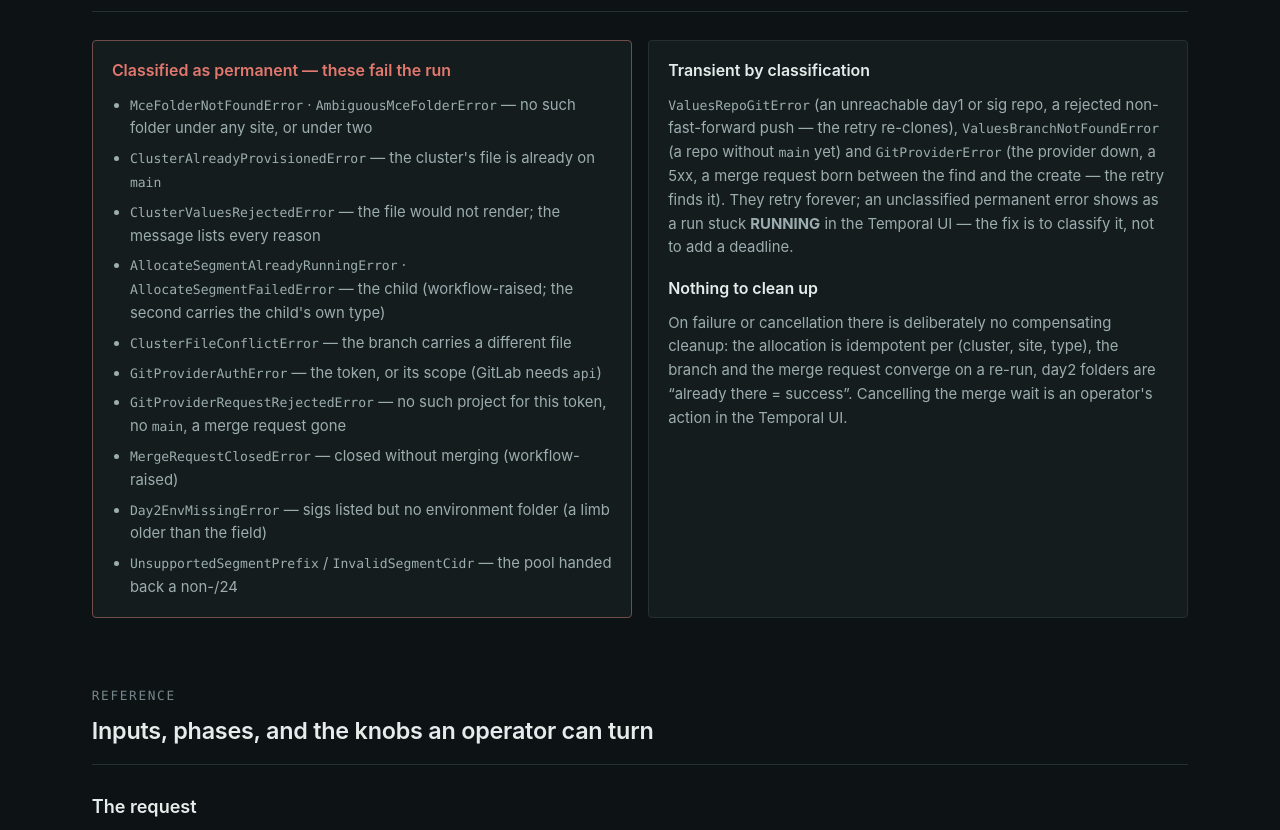
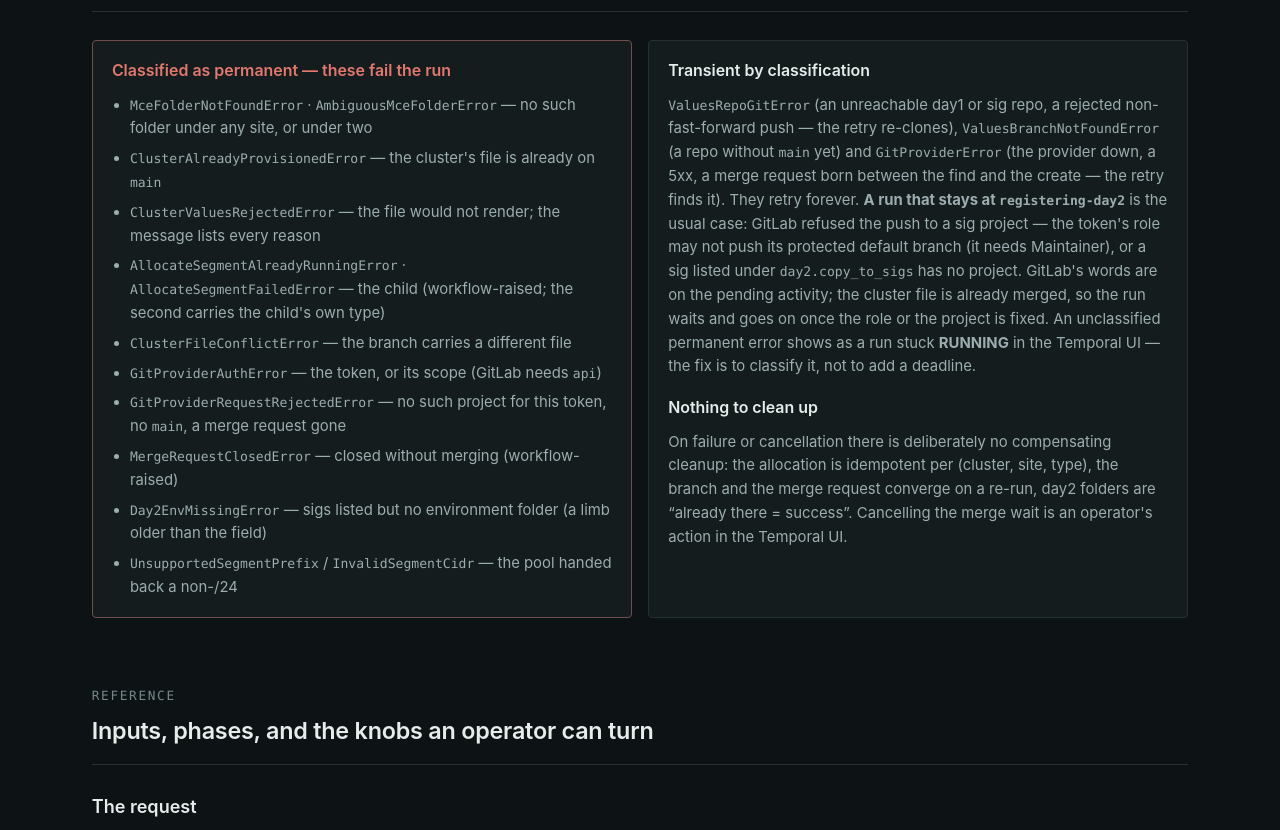
Before and after one commit to team-redbull/workflows, a plain HTML site: page docs/site/cluster-lifecycle/provision-cluster.html in a window 1280 px wide. Shown: the part 6247-7077 px from the top of the page. Drawn offline with Linux system fonts and the light colour scheme.

Commit message:
docs(cluster-lifecycle): the GitLab-only rule in the rules file; a run waiting at registering-day2

```diff
--- a/docs/site/cluster-lifecycle/provision-cluster.html
+++ b/docs/site/cluster-lifecycle/provision-cluster.html
@@ -410,7 +410,11 @@ curl -X POST -H 'Content-Type: application/yaml' --data-binary @cluster.yaml \
         <p style="font-size:var(--fs-14);color:var(--ink-2)"><code>ValuesRepoGitError</code> (an unreachable day1 or
         sig repo, a rejected non-fast-forward push — the retry re-clones), <code>ValuesBranchNotFoundError</code>
         (a repo without <code>main</code> yet) and <code>GitProviderError</code> (the provider down, a 5xx, a merge
-        request born between the find and the create — the retry finds it). They retry forever; an unclassified
+        request born between the find and the create — the retry finds it). They retry forever. <b>A run that stays
+        at <code>registering-day2</code></b> is the usual case: GitLab refused the push to a sig project — the token's
+        role may not push its protected default branch (it needs Maintainer), or a sig listed under
+        <code>day2.copy_to_sigs</code> has no project. GitLab's words are on the pending activity; the cluster file is
+        already merged, so the run waits and goes on once the role or the project is fixed. An unclassified
         permanent error shows as a run stuck <b>RUNNING</b> in the Temporal UI — the fix is to classify it, not to add
         a deadline.</p>
         <h3 style="margin-top:6px">Nothing to clean up</h3>
```
Also changed, not shown: 2 other files.
